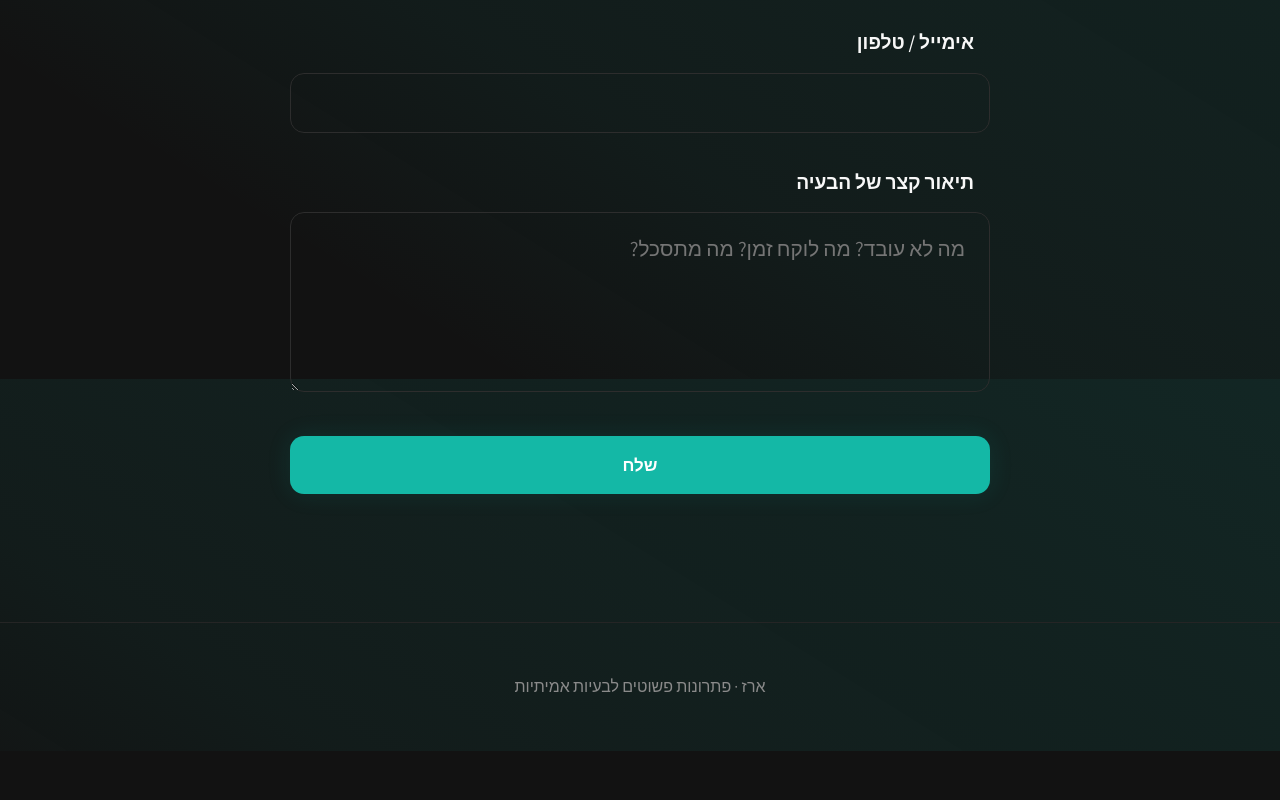
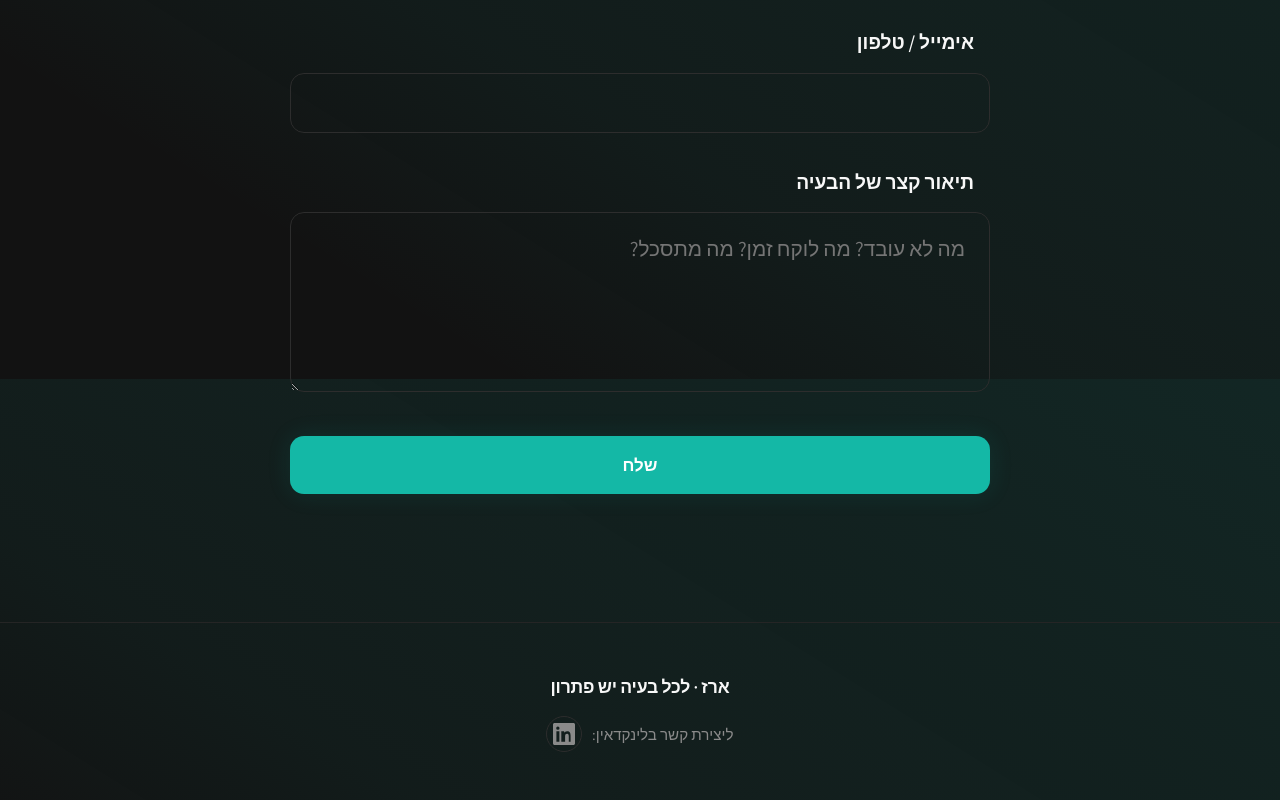
Before and after one commit to Jabanes/myLanding, a plain HTML site: page index.html in a window 1280 px wide. Shown: the part 6021-6821 px from the top of the page. Before the commit the page ends 6772 px from the top, so only its background shows below. Drawn offline with Linux system fonts and the light colour scheme.

Commit message:
added linkding link and changed title

```diff
--- a/index.html
+++ b/index.html
@@ -4,7 +4,7 @@
 <head>
   <meta charset="UTF-8">
   <meta name="viewport" content="width=device-width, initial-scale=1.0">
-  <title>ארז פותר בעיות בעזרת קוד</title>
+  <title>ארז - לכל בעיה יש פתרון</title>
   <link rel="preconnect" href="https://fonts.googleapis.com">
   <link rel="preconnect" href="https://fonts.gstatic.com" crossorigin>
   <!-- Replaced Inter with Assistant for Hebrew optimization -->
@@ -495,6 +495,65 @@
       text-align: center;
     }
 
+    .footer-link {
+      color: var(--color-text-muted);
+      text-decoration: none;
+      font-weight: 500;
+      transition: color 0.3s ease;
+    }
+
+    .footer-link:hover {
+      color: var(--color-accent-soft);
+    }
+
+    .footer-custom {
+      display: flex;
+      justify-content: center;
+      align-items: center;
+    }
+
+    .footer-text {
+      text-align: center;
+      display: flex;
+      flex-direction: column;
+      gap: 0.75rem;
+    }
+
+    .footer-title {
+      font-size: 1.1rem;
+      font-weight: 600;
+      color: var(--color-text);
+      letter-spacing: -0.01em;
+    }
+
+    .footer-subtitle {
+      display: flex;
+      align-items: center;
+      justify-content: center;
+      gap: 0.6rem;
+      font-size: 0.95rem;
+      color: var(--color-text-muted);
+    }
+
+    .linkedin-link {
+      display: inline-flex;
+      align-items: center;
+      justify-content: center;
+      width: 36px;
+      height: 36px;
+      border-radius: 9999px;
+      border: 1px solid var(--color-border);
+      color: var(--color-text-muted);
+      transition: all 0.3s ease;
+    }
+
+    .linkedin-link:hover {
+      color: #0a66c2;
+      /* LinkedIn blue */
+      border-color: #0a66c2;
+      background-color: rgba(10, 102, 194, 0.08);
+      transform: translateY(-2px);
+    }
 
 
     /* =========================
@@ -934,11 +993,27 @@
   <!-- Footer -->
   <footer>
     <div class="container">
-      <div class="footer-content">
-        <p>ארז · פתרונות פשוטים לבעיות אמיתיות</p>
+      <div class="footer-content footer-custom">
+
+        <div class="footer-text">
+          <div class="footer-title">ארז · לכל בעיה יש פתרון</div>
+          <div class="footer-subtitle">
+            ליצירת קשר בלינקדאין:
+            <a href="https://www.linkedin.com/in/erez-habani-309468221/" target="_blank" rel="noopener noreferrer"
+              class="linkedin-link" aria-label="LinkedIn profile">
+              <!-- LinkedIn SVG -->
+              <svg viewBox="0 0 24 24" width="22" height="22" aria-hidden="true">
+                <path fill="currentColor"
+                  d="M20.447 20.452H17.21V14.84c0-1.337-.027-3.057-1.863-3.057-1.863 0-2.148 1.454-2.148 2.96v5.709H9.062V9h3.112v1.561h.045c.433-.82 1.494-1.684 3.073-1.684 3.287 0 3.893 2.164 3.893 4.977v6.598zM5.337 7.433a1.804 1.804 0 1 1 0-3.607 1.804 1.804 0 0 1 0 3.607zM6.956 20.452H3.716V9h3.24v11.452zM22.225 0H1.771C.792 0 0 .774 0 1.727v20.545C0 23.227.792 24 1.771 24h20.451C23.2 24 24 23.227 24 22.273V1.727C24 .774 23.2 0 22.222 0z" />
+              </svg>
+            </a>
+          </div>
+        </div>
+
       </div>
     </div>
   </footer>
+
 
   <script>
     const form = document.getElementById('contact-form');
```
